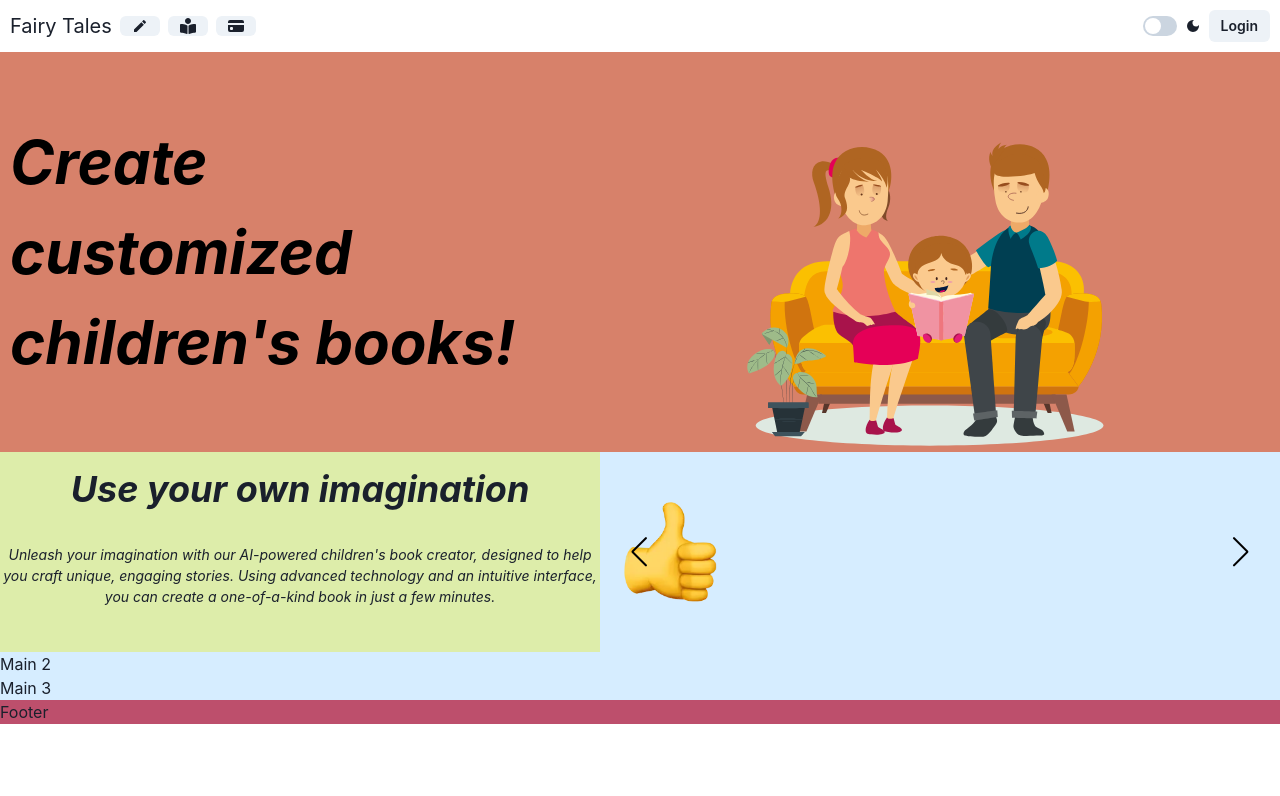
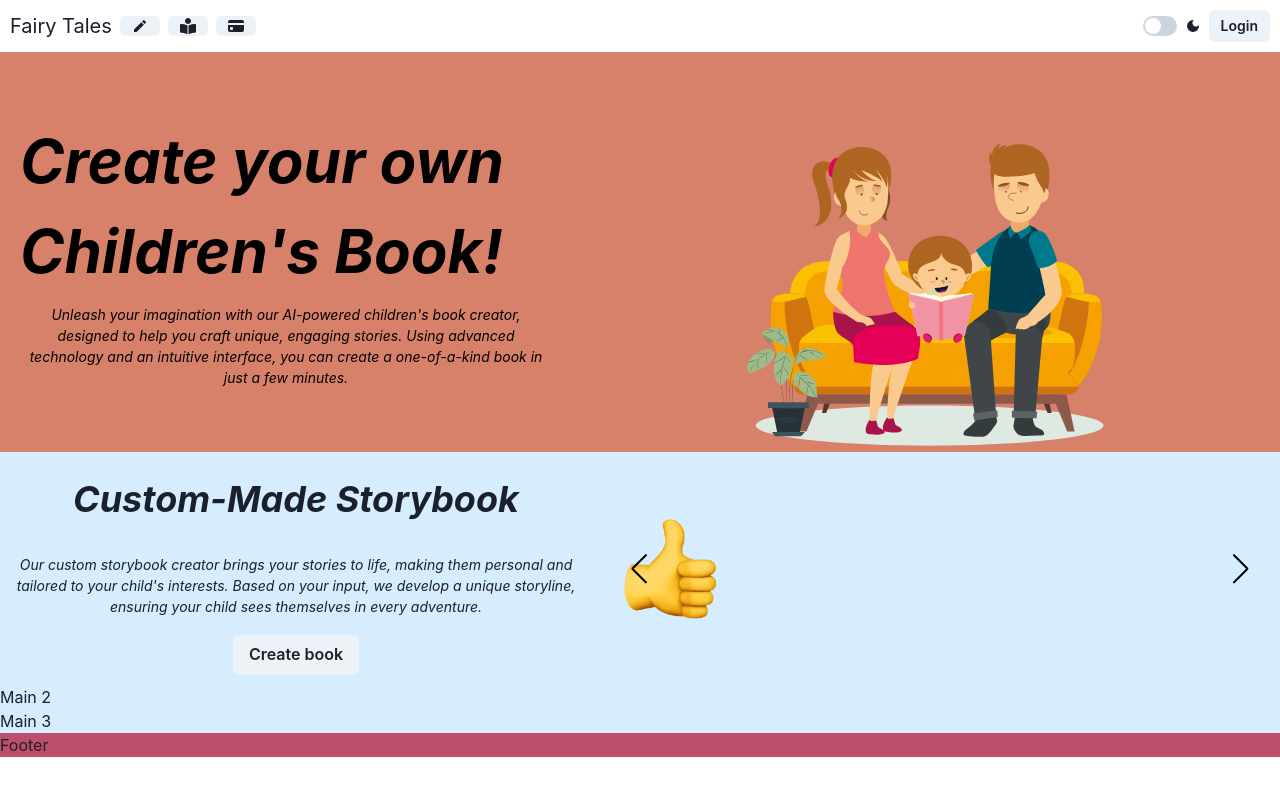
Before and after one commit to Gustaf1891/FairyTalesTesting, a React (Vite) app: page / in a window 1280 px wide. Shown: the top 796 px of the page. Built offline with nearby package versions, Linux system fonts and the light colour scheme.

Commit message:
fixed header and main text

```diff
--- a/src/App.tsx
+++ b/src/App.tsx
@@ -6,6 +6,7 @@ import {
   Text,
   VStack,
   Box,
+  Button,
 } from "@chakra-ui/react";
 import NavBarBase from "./Components/NavBar/NavBarBase";
 import NavBarLG from "./Components/NavBar/NavBarLG";
@@ -17,7 +18,7 @@ const App = () => {
     <Grid
       templateAreas={{
         base: `"nav" "header" "main" "main2" "main3" "footer"`,
-        lg: `"nav nav" "header header" "aside main" "main2 main2" "main3 main3" "footer footer"`,
+        lg: `"nav nav" "header header" "main main" "main2 main2" "main3 main3" "footer footer"`,
       }}
       templateColumns={{
         base: "1fr",
@@ -35,11 +36,22 @@ const App = () => {
       <GridItem area="header" bg="#D7816A">
         <Show above="lg">
           <HStack justifyContent="normal">
-            <Box paddingX="10px">
+            <VStack paddingX="20px" justifyContent="normal">
               <Text fontStyle="oblique" color="Black" as="b" fontSize="6xl">
-                Create customized children's books!
+                Create your own Children's Book!
               </Text>
-            </Box>
+              <Text
+                textAlign="center"
+                fontStyle="oblique"
+                color="Black"
+                fontSize="sm"
+              >
+                Unleash your imagination with our AI-powered children's book
+                creator, designed to help you craft unique, engaging stories.
+                Using advanced technology and an intuitive interface, you can
+                create a one-of-a-kind book in just a few minutes.
+              </Text>
+            </VStack>
             <Box paddingX="150px">
               <ReadingAnimationLottie />
             </Box>
@@ -55,15 +67,28 @@ const App = () => {
               as="b"
               fontSize="4xl"
             >
-              Create customized children's books!
+              Create your own Children's Book!
+            </Text>
+            <Text
+              textAlign="center"
+              paddingY="10px"
+              color="Black"
+              fontStyle="oblique"
+              fontSize="xs"
+            >
+              Unleash your imagination with our AI-powered children's book
+              creator, designed to help you craft unique, engaging stories.
+              Using advanced technology and an intuitive interface, you can
+              create a one-of-a-kind book in just a few minutes.
             </Text>
             <ReadingAnimationLottie />
           </VStack>
         </Show>
       </GridItem>
+      <GridItem area="main" bg="#D6EDFF">
         <Show above="lg">
-        <GridItem area="aside" bg="#DDEDAA">
-          <VStack justifyContent="normal">
+          <HStack justifyContent="normal">
+            <VStack justifyContent="normal" paddingY="10px">
               <Text
                 textAlign="center"
                 paddingY="10px"
@@ -71,7 +96,7 @@ const App = () => {
                 as="b"
                 fontSize="4xl"
               >
-              Use your own imagination
+                Custom-Made Storybook
               </Text>
               <Text
                 textAlign="center"
@@ -79,19 +104,19 @@ const App = () => {
                 fontStyle="oblique"
                 fontSize="sm"
               >
-              Unleash your imagination with our AI-powered children's book
-              creator, designed to help you craft unique, engaging stories.
-              Using advanced technology and an intuitive interface, you can
-              create a one-of-a-kind book in just a few minutes.
+                Our custom storybook creator brings your stories to life, making
+                them personal and tailored to your child's interests. Based on
+                your input, we develop a unique storyline, ensuring your child
+                sees themselves in every adventure.
               </Text>
+              <Button>Create book</Button>
             </VStack>
-        </GridItem>
-        <GridItem area="main" bg="#D6EDFF">
+            <Box paddingX="10px">
               <ImageCarousel />
-        </GridItem>
+            </Box>
+          </HStack>
         </Show>
         <Show below="lg">
-        <GridItem area="main" bg="white">
           <VStack justifyContent="normal">
             <Text
               textAlign="center"
@@ -100,7 +125,7 @@ const App = () => {
               as="b"
               fontSize="2xl"
             >
-              Use your own imagination
+              Custom-Made Storybook
             </Text>
             <Text
               textAlign="center"
@@ -108,15 +133,15 @@ const App = () => {
               fontStyle="oblique"
               fontSize="sm"
             >
-              Unleash your imagination with our AI-powered children's book
-              creator, designed to help you craft unique, engaging stories.
-              Using advanced technology and an intuitive interface, you can
-              create a one-of-a-kind book in just a few minutes.
+              Our custom storybook creator brings your stories to life, making
+              them personal and tailored to your child's interests. Based on
+              your input, we develop a unique storyline, ensuring your child
+              sees themselves in every adventure.
             </Text>
             <ImageCarousel />
           </VStack>
+        </Show>
       </GridItem>
-      </Show>
       <GridItem area="main2" bg="#D6EDFF">
         <Show above="lg">Main 2</Show>
         <Show below="lg">Main 2</Show>
--- a/src/Components/ImageCarousel/ImageCarousel.css
+++ b/src/Components/ImageCarousel/ImageCarousel.css
@@ -14,12 +14,13 @@
 }
 
 .img-slide img {
+  position: center;
   display:inline-block;
   width: 100px;
   height: 100px;
 }
 
 .swiper {
-  margin-left: auto;
-  margin-right: auto;
+  margin-left: 10px;
+  margin-right: 10px;
 }
--- a/src/Components/ReadingAnimation.tsx
+++ b/src/Components/ReadingAnimation.tsx
@@ -2,15 +2,15 @@ import Lottie from "react-lottie";
 import ReadingAnimation from "../assets/lotties/readingAnimation/Fudicia(Transparent).json";
 
 const ReadingAnimationLottie = () => {
-    const defaultOptions = {
-        loop: true,
-      autoplay: true,
-      animationData: ReadingAnimation,
-      rendererSettings: {
-        preserveAspectRatio: 'xMidYMid slice'
-      }
-    }
-  return <Lottie options={defaultOptions} width='400px' height='400px'/>
+  const defaultOptions = {
+    loop: true,
+    autoplay: true,
+    animationData: ReadingAnimation,
+    rendererSettings: {
+      preserveAspectRatio: "xMidYMid slice",
+    },
+  };
+  return <Lottie options={defaultOptions} width="400px" height="400px" />;
 };
 
 export default ReadingAnimationLottie;
```
Lines whose indentation alone changed are shown as unchanged.
